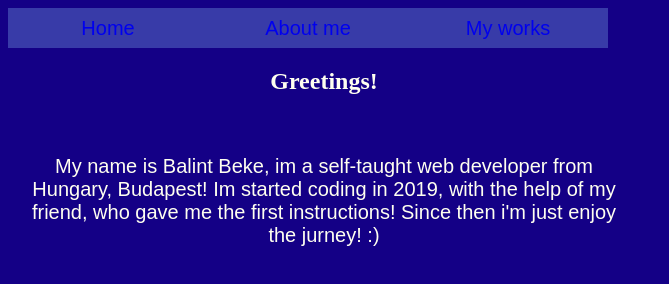
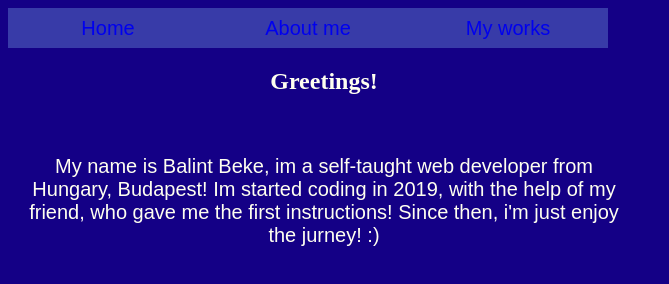
Before and after one commit to noz321/Portfolio, a plain HTML site: page aboutme.html in a window 1280 px wide. Shown: the full height of the page, 0-669 px from the left. Drawn offline with Linux system fonts and the light colour scheme.

Commit message:
Update aboutme.html
Comma

```diff
--- a/aboutme.html
+++ b/aboutme.html
@@ -25,7 +25,7 @@
             <p id="am1" style="color:ivory;">
                 My name is Balint Beke, im a self-taught web developer from Hungary, Budapest!
                 Im started coding in 2019, with the help of my friend, who gave me the first instructions!
-                Since then i'm just enjoy the jurney! :)
+                Since then, i'm just enjoy the jurney! :)
             </p>
         </div>
     </div>
```
